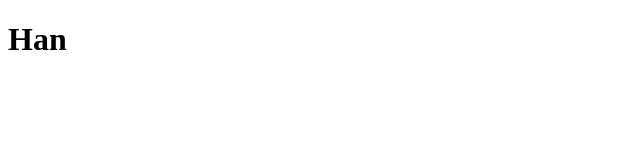
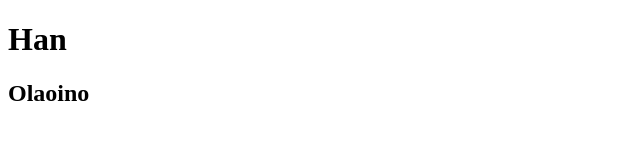
Before and after one commit to Ba1tur/test, a plain HTML site: page index.html in a window 1280 px wide. Shown: the whole page, without its empty margins (0-640 px from the left). Drawn offline with Linux system fonts and the light colour scheme.

Commit message:
add new block

```diff
--- a/index.html
+++ b/index.html
@@ -8,5 +8,7 @@
 </head>
 <body>
     <h1>Han</h1>
+
+    <h2>Olaoino</h2>
 </body>
 </html>
```
